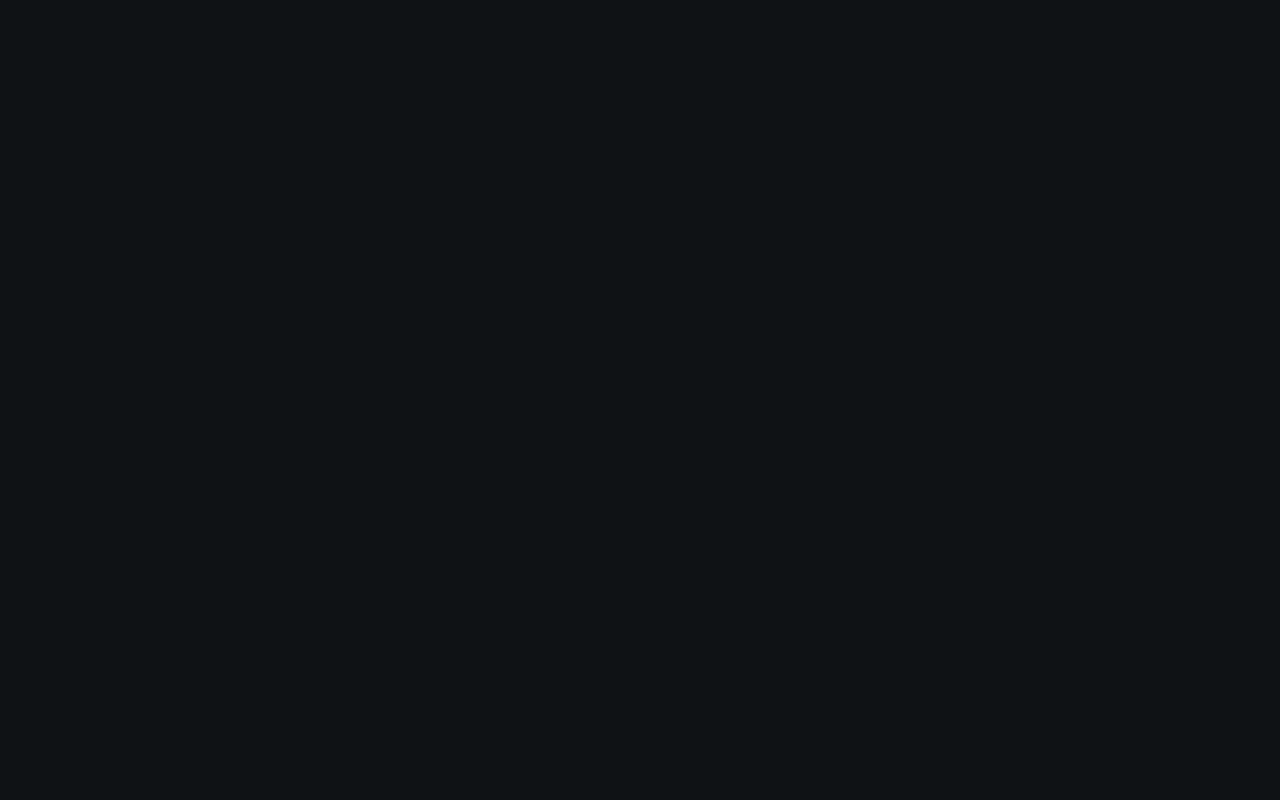
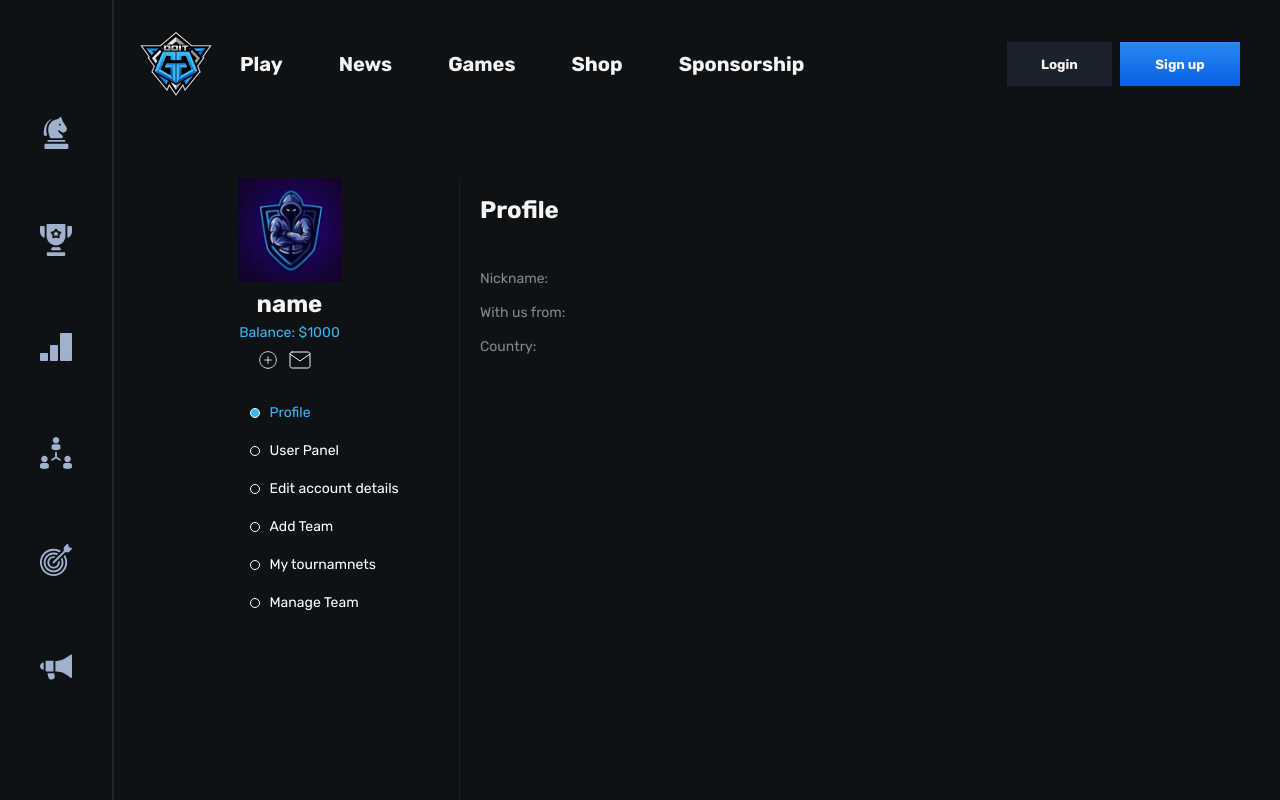
Before and after one commit to Nik6996/DOIT-vue, a Vue app: page /#/user/profile in a window 1280 px wide. Before the commit this address had no page. Shown: the top 800 px of the page. Built offline with nearby package versions, Linux system fonts and the light colour scheme; no server answers; what vue3-country-region-select would draw is missing.

Commit message:
верстка панели пользователя

```diff
--- a/src/components/login/DropDownMenuHeader.vue
+++ b/src/components/login/DropDownMenuHeader.vue
@@ -6,7 +6,7 @@
           LVL <span>0</span> <span class="menu__lvl-row"></span>
         </div>
         <ul class="menu__list">
-          <li class="menu__link">
+          <li @click="this.$router.push('/user/profile')" class="menu__link">
             My profile
             <span> <img src="@/assets/icon/arrow-header.svg" alt="" /></span>
           </li>
@@ -39,6 +39,10 @@
             </li>
             <li>
               Settings
+              <span> <img src="@/assets/icon/arrow-header.svg" alt="" /></span>
+            </li>
+            <li>
+              Logout
               <span> <img src="@/assets/icon/arrow-header.svg" alt="" /></span>
             </li>
           </ul>
--- /dev/null
+++ b/src/components/user/UserMainPage.vue
@@ -0,0 +1,295 @@
+<template>
+  <div class="user">
+    <div class="user__content">
+      <div class="user__info">
+        <div class="user__logo">
+          <img src="@/assets/img/avatar.jpg" alt="" />
+        </div>
+        <div class="user__name">name</div>
+        <div class="user__balance">Balance: $<span>1000</span></div>
+        <div class="user__icons">
+          <div class="user__plus">
+            <img src="@/assets/icon/plus-user.svg" alt="" />
+          </div>
+          <div class="user__message">
+            <img src="@/assets/icon/mail-user.svg" alt="" />
+          </div>
+        </div>
+        <ul class="user__list-btns">
+          <li
+            :class="{ active: profile }"
+            class="user__link"
+            @click="this.$router.push('/user/profile'), active('profile')"
+          >
+            Profile
+          </li>
+          <li
+            @click="this.$router.push('/user/user-panel'), active('panel')"
+            :class="{ active: panel }"
+            class="user__link"
+          >
+            User Panel
+          </li>
+          <li
+            @click="this.$router.push('/user/profile'), active('edit')"
+            :class="{ active: edit }"
+            class="user__link"
+          >
+            Edit account details
+          </li>
+          <li
+            @click="this.$router.push('/user/profile'), active('add')"
+            :class="{ active: add }"
+            class="user__link"
+          >
+            Add Team
+          </li>
+          <li
+            @click="this.$router.push('/user/profile'), active('tournamnets')"
+            :class="{ active: tournamnets }"
+            class="user__link"
+          >
+            My tournamnets
+          </li>
+          <li
+            @click="this.$router.push('/user/profile'), active('team')"
+            :class="{ active: team }"
+            class="user__link"
+          >
+            Manage Team
+          </li>
+        </ul>
+      </div>
+      <div><router-view></router-view></div>
+    </div>
+  </div>
+</template>
+
+<script>
+export default {
+  data() {
+    return {
+      profile: false,
+      panel: false,
+      edit: false,
+      add: false,
+      tournamnets: false,
+      team: false,
+    };
+  },
+  updated() {
+    if (this.$route.fullPath === "/user/profile") {
+      this.profile = true;
+      this.panel = false;
+      this.edit = false;
+      this.add = false;
+      this.tournamnets = false;
+      this.team = false;
+    }
+    if (this.$route.fullPath === "/user/user-panel") {
+      this.profile = false;
+      this.panel = true;
+      this.edit = false;
+      this.add = false;
+      this.tournamnets = false;
+      this.team = false;
+    }
+    // if (this.$route.fullPath === "/user/user-panel") {
+    //   this.profile = false;
+    //   this.panel = false;
+    //   this.edit = true;
+    //   this.add = false;
+    //   this.tournamnets = false;
+    //   this.team = false;
+    // }
+    // if (this.$route.fullPath === "/user/user-panel") {
+    //   this.profile = false;
+    //   this.panel = false;
+    //   this.edit = false;
+    //   this.add = true;
+    //   this.tournamnets = false;
+    //   this.team = false;
+    // }
+    // if (this.$route.fullPath === "/user/user-panel") {
+    //   this.profile = false;
+    //   this.panel = false;
+    //   this.edit = false;
+    //   this.add = false;
+    //   this.tournamnets = true;
+    //   this.team = false;
+    // }
+    // if (this.$route.fullPath === "/user/user-panel") {
+    //   this.profile = false;
+    //   this.panel = false;
+    //   this.edit = false;
+    //   this.add = false;
+    //   this.tournamnets = false;
+    //   this.team = true;
+    // }
+  },
+  mounted() {
+    if (this.$route.fullPath === "/user/profile") {
+      this.profile = true;
+    }
+  },
+  methods: {
+    active(item) {
+      if (item === "profile") {
+        this.profile = true;
+        this.panel = false;
+        this.edit = false;
+        this.add = false;
+        this.tournamnets = false;
+        this.team = false;
+      }
+      if (item === "panel") {
+        this.profile = false;
+        this.panel = true;
+        this.edit = false;
+        this.add = false;
+        this.tournamnets = false;
+        this.team = false;
+      }
+      if (item === "edit") {
+        this.profile = false;
+        this.panel = false;
+        this.edit = true;
+        this.add = false;
+        this.tournamnets = false;
+        this.team = false;
+      }
+      if (item === "add") {
+        this.profile = false;
+        this.panel = false;
+        this.edit = false;
+        this.add = true;
+        this.tournamnets = false;
+        this.team = false;
+      }
+      if (item === "tournamnets") {
+        this.profile = false;
+        this.panel = false;
+        this.edit = false;
+        this.add = false;
+        this.tournamnets = true;
+        this.team = false;
+      }
+      if (item === "team") {
+        this.profile = false;
+        this.panel = false;
+        this.edit = false;
+        this.add = false;
+        this.tournamnets = false;
+        this.team = true;
+      }
+    },
+  },
+};
+</script>
+
+<style lang="scss" scoped>
+.user {
+  margin-top: 50px;
+  padding-bottom: 30px;
+  &__content {
+    display: flex;
+  }
+
+  &__info {
+    width: 340px !important;
+    height: 100vh;
+    margin-left: 120px;
+    display: flex;
+    flex-direction: column;
+    align-items: center;
+    justify-content: flex-start;
+    border-right: 1px solid #1a1f24;
+  }
+
+  &__logo {
+    width: 104px;
+    height: 104px;
+    img {
+      width: 104px;
+      height: 104px;
+      object-fit: cover;
+    }
+  }
+
+  &__name {
+    font-weight: 700;
+    font-size: 24px;
+    margin: 10px 0px;
+    color: #f5f5f5;
+  }
+
+  &__balance {
+    color: #37b7fa;
+    font-weight: 400;
+  }
+
+  &__icons {
+    margin-top: 8px;
+    align-items: center;
+    display: flex;
+  }
+
+  &__plus {
+    img {
+      width: 20px;
+      height: 20px;
+    }
+  }
+
+  &__message {
+    margin: 0px 10px;
+    img {
+      width: 24px;
+      height: 24px;
+    }
+  }
+
+  &__list-btns {
+    margin-left: 120px;
+    margin-top: 10px;
+    width: 200px;
+    height: 100%;
+  }
+  &__link {
+    cursor: pointer;
+    display: flex;
+    color: #ffffff;
+    align-items: center;
+    margin-top: 24px;
+  }
+  &__link::before {
+    content: "";
+    margin-right: 10px;
+    display: block;
+    width: 10px;
+    height: 10px;
+    border-radius: 50%;
+    border: 1px solid #ffffff;
+  }
+}
+@media (max-width: 1060px) {
+  .user {
+    &__info {
+      display: none;
+    }
+    &__content {
+      justify-content: center;
+    }
+    &__info {
+      margin: 0;
+    }
+  }
+}
+
+.active {
+  color: #37b7fa;
+}
+.active::before {
+  background-color: #37b7fa;
+}
+</style>
--- /dev/null
+++ b/src/components/user/user-panel/Profile.vue
@@ -0,0 +1,69 @@
+<template>
+  <div>
+    <div class="user">
+      <div class="user__content">
+        <div class="user__title">Profile</div>
+        <div class="user__name">
+          Nickname: <span>{{ getUser.name }}</span>
+        </div>
+        <div class="user__date">
+          With us from: <span>{{ getUser.date }}</span>
+        </div>
+        <div class="user__country">
+          Country: <span>{{ getUser.country }}</span>
+        </div>
+      </div>
+    </div>
+  </div>
+</template>
+
+<script>
+import { mapGetters } from "vuex";
+import { getAuth, onAuthStateChanged, signOut } from "firebase/auth";
+export default {
+  computed: {
+    ...mapGetters({
+      getUser: "loadUser/getUser",
+    }),
+  },
+  async mounted() {
+    const auth = getAuth();
+    onAuthStateChanged(auth, (userSystem) => {
+      if (userSystem) {
+        this.$store.dispatch("loadUser/load", userSystem.uid);
+      }
+    });
+  },
+};
+</script>
+
+<style lang="scss" scoped>
+.user {
+  padding: 20px;
+  &__content {
+    width: 200px;
+  }
+
+  &__title {
+    font-weight: 700;
+    font-size: 24px;
+    color: #f5f5f5;
+    margin-bottom: 50px;
+  }
+
+  &__date,
+  &__name,
+  &__country {
+    display: flex;
+    justify-content: space-between;
+    align-items: center;
+    font-weight: 400;
+    color: #888888;
+    margin: 20px 0px;
+    span {
+      font-size: 18px;
+      color: #f5f5f5;
+    }
+  }
+}
+</style>
--- /dev/null
+++ b/src/components/user/user-panel/UserPanel.vue
@@ -0,0 +1,52 @@
+<template>
+  <div>
+    <div class="user">
+      <div class="user__title">User Panel</div>
+      <ul class="user__list">
+        <li @click="this.$router.push('/user/profile')">My profile</li>
+        <li>My Team</li>
+        <li>Withdraw</li>
+        <li>Deposit</li>
+        <li>Premium Account</li>
+        <li>Statistics</li>
+        <li>Support</li>
+        <li>Settings</li>
+        <li>Logout</li>
+        <li>Game profile</li>
+      </ul>
+    </div>
+  </div>
+</template>
+
+<script>
+export default {};
+</script>
+
+<style lang="scss" scoped>
+.user {
+  &__title {
+    display: flex;
+    justify-content: center;
+    font-size: 48px;
+    color: #f5f5f5;
+    margin-bottom: 59px;
+  }
+  &__list {
+    display: flex;
+    flex-wrap: wrap;
+    justify-content: center;
+    li {
+      cursor: pointer;
+      margin: 0px 25px 50px 25px;
+      display: flex;
+      justify-content: center;
+      align-items: center;
+      width: 236px;
+      height: 82px;
+      font-size: 22px;
+      color: #f5f5f5;
+      border: 2px solid #20252b;
+    }
+  }
+}
+</style>
```
Also changed, not shown: src/router/index.js (+20 -2 lines), src/assets/icon/mail-user.svg (added), src/assets/icon/plus-user.svg (added).
